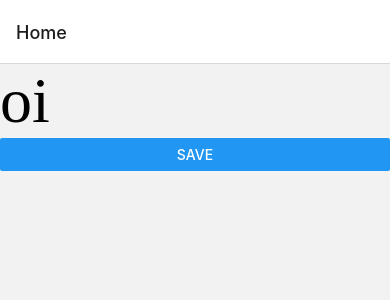
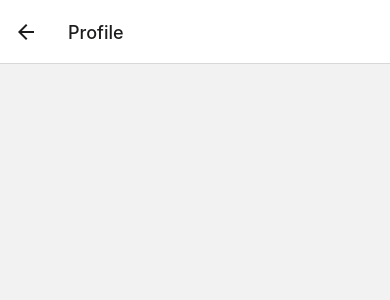
Before and after one commit to amandaduuaarte/SocialMediaApp, a React Native app: screen /Profile in a window 390 px wide. Before the commit this address had no page. Shown: the top 300 px of the page. Built offline with nearby package versions, Linux system fonts and the light colour scheme.

Commit message:
Feat/navigation (#2)
* feat: create navigation structure

* feat: create initial screens

```diff
--- a/src/App/App.tsx
+++ b/src/App/App.tsx
@@ -1,9 +1,9 @@
 import React from 'react';
 
-import {AppRoutes} from '../presentation/routes/app.routes';
+import {Routes} from '@/presentation/routes/index.routes';
 
 function App(): React.JSX.Element {
-  return <AppRoutes />;
+  return <Routes />;
 }
 
 export default App;
--- a/src/presentation/routes/app.routes.tsx
+++ b/src/presentation/routes/app.routes.tsx
@@ -1,16 +1,32 @@
 import React from 'react';
-import {NavigationContainer} from '@react-navigation/native';
-import {createNativeStackNavigator} from '@react-navigation/native-stack';
+import {
+  NativeStackScreenProps,
+  createNativeStackNavigator,
+} from '@react-navigation/native-stack';
 
 import {Home} from '../screens';
+import {Profile} from '../screens/profile';
+import {Conversations} from '../screens/conversations';
+import {Messaging} from '../screens/messaging';
 
+type TAppRoutes = {
+  Home: undefined;
+  Profile: undefined;
+  Conversations: undefined;
+  Messaging: undefined;
+};
+
+export type TAppRoutesNavigationProps<T extends keyof TAppRoutes> =
+  NativeStackScreenProps<TAppRoutes, T>;
 export const AppRoutes = () => {
-  const Stack = createNativeStackNavigator();
+  const Stack = createNativeStackNavigator<TAppRoutes>();
+
   return (
-    <NavigationContainer>
-      <Stack.Navigator>
-        <Stack.Screen name="Home" component={Home} />
-      </Stack.Navigator>
-    </NavigationContainer>
+    <Stack.Group>
+      <Stack.Screen name="Home" component={Home} />
+      <Stack.Screen name="Profile" component={Profile} />
+      <Stack.Screen name="Messaging" component={Messaging} />
+      <Stack.Screen name="Conversations" component={Conversations} />
+    </Stack.Group>
   );
 };
--- /dev/null
+++ b/src/presentation/routes/index.routes.tsx
@@ -0,0 +1,15 @@
+import React from 'react';
+import {NavigationContainer} from '@react-navigation/native';
+
+import {AppRoutes} from './app.routes';
+import {createNativeStackNavigator} from '@react-navigation/native-stack';
+
+export const Routes = () => {
+  const Stack = createNativeStackNavigator();
+
+  return (
+    <NavigationContainer>
+      <Stack.Navigator>{AppRoutes()}</Stack.Navigator>
+    </NavigationContainer>
+  );
+};
--- /dev/null
+++ b/src/presentation/screens/conversations/index.tsx
@@ -0,0 +1,5 @@
+import {View} from 'react-native';
+
+export const Conversations = () => {
+  return <View></View>;
+};
--- a/src/presentation/screens/home/index.tsx
+++ b/src/presentation/screens/home/index.tsx
@@ -1,22 +1,27 @@
 import React from 'react';
-import {Button, Text} from 'react-native';
+import {Button} from 'react-native';
 
 import {GraduatedStudentFactory} from '@/main/factories/graduatedStudent/graduatedStudent-factory';
 
 import {Container} from './styles';
 import {Typography} from '@/presentation/components/Typography';
-export const Home = (): React.ReactElement => {
+import {TAppRoutesNavigationProps} from '@/presentation/routes/app.routes';
+
+type TProps = TAppRoutesNavigationProps<'Home'>;
+
+export const Home = ({navigation}: TProps) => {
   const handleSaveStorage = () => {
-    GraduatedStudentFactory.save(
-      {
-        id: 123,
-        data: {
-          daysForGraduation: 3,
-          isGraduated: true,
-        },
-      },
-      'student',
-    );
+    navigation.navigate('Profile');
+    // GraduatedStudentFactory.save(
+    //   {
+    //     id: 123,
+    //     data: {
+    //       daysForGraduation: 3,
+    //       isGraduated: true,
+    //     },
+    //   },
+    //   'student',
+    // );
   };
 
   return (
--- /dev/null
+++ b/src/presentation/screens/messaging/index.tsx
@@ -0,0 +1,5 @@
+import {View} from 'react-native';
+
+export const Messaging = () => {
+  return <View></View>;
+};
--- /dev/null
+++ b/src/presentation/screens/profile/index.tsx
@@ -0,0 +1,5 @@
+import {View} from 'react-native';
+
+export const Profile = () => {
+  return <View></View>;
+};
```
